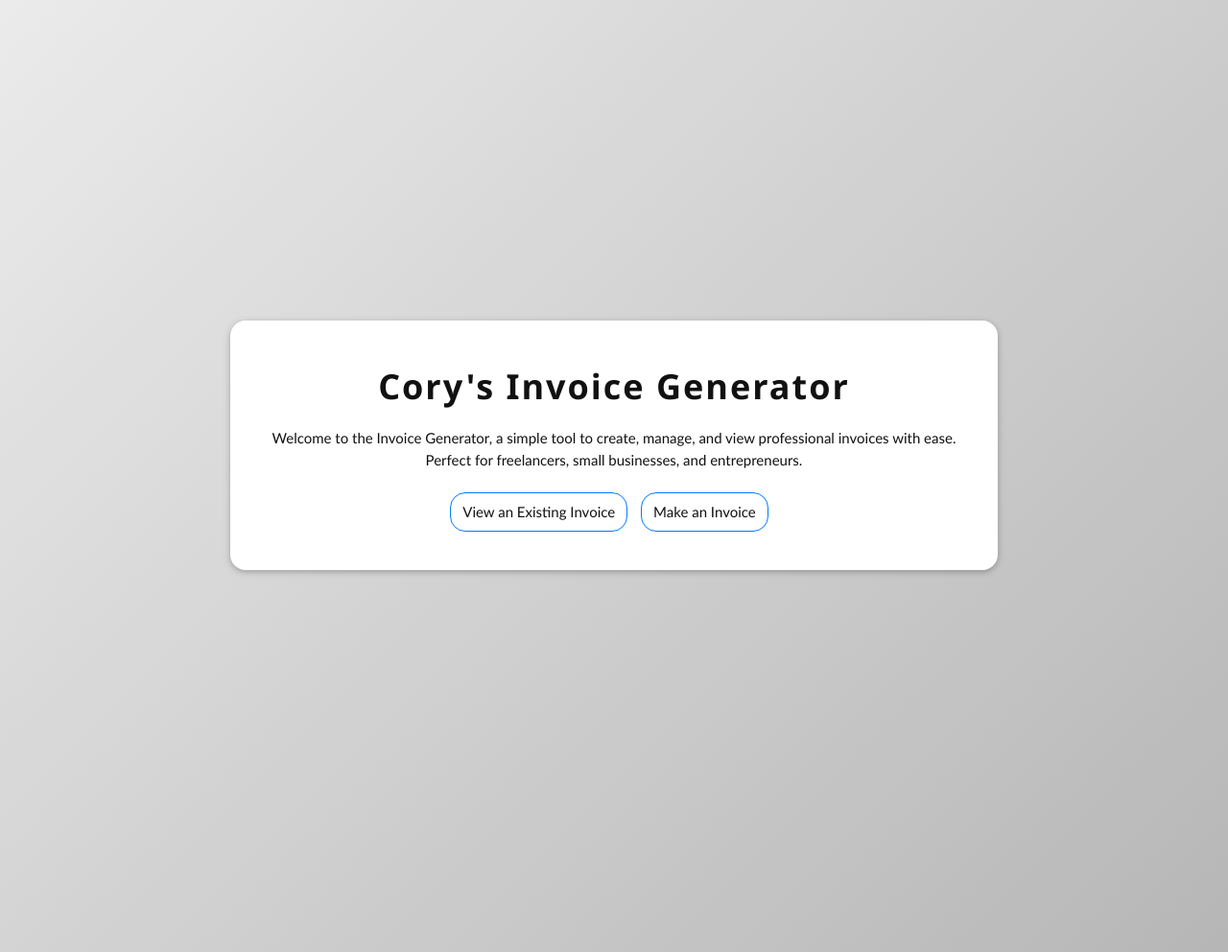
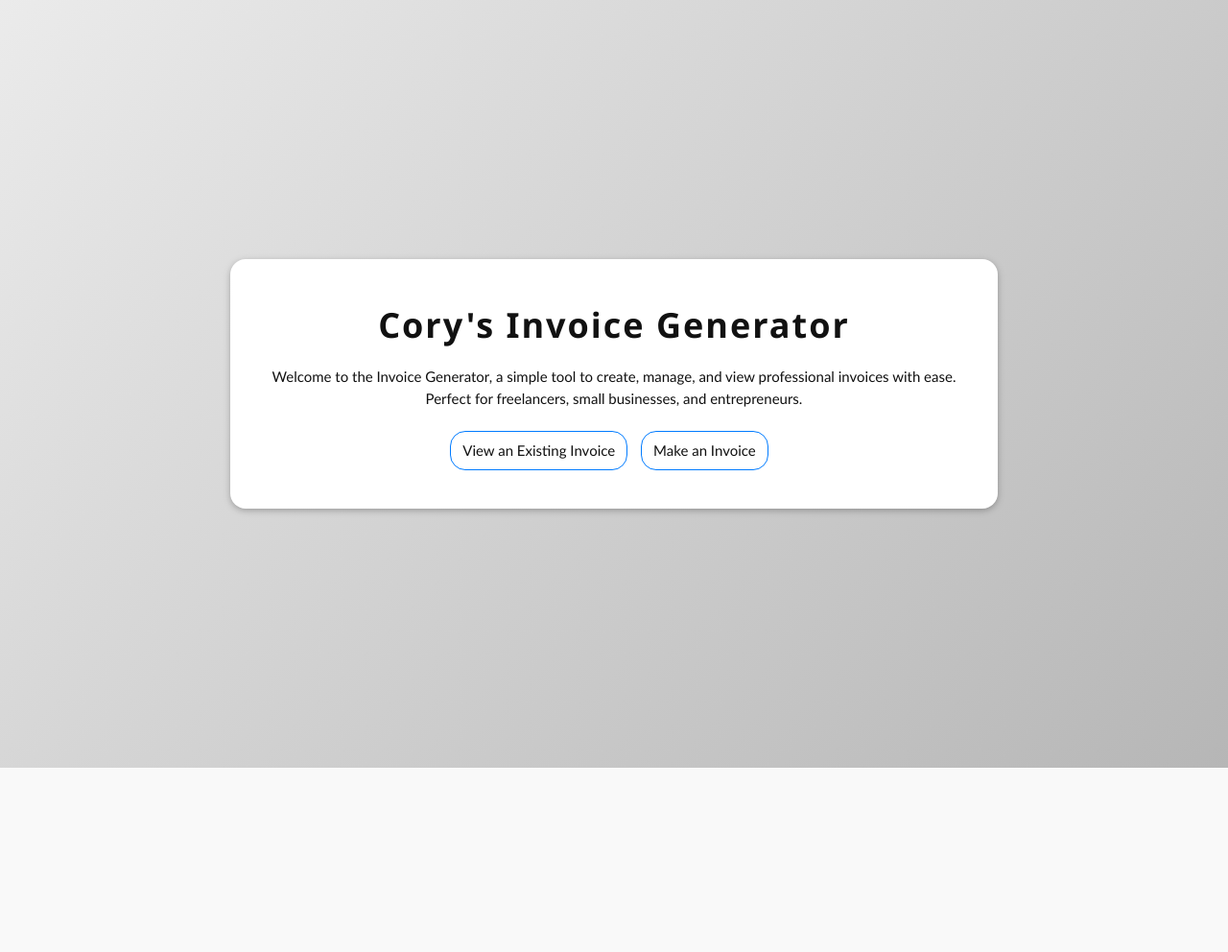
Before and after one commit to corygshava/invoice_creator, a PHP site: page / in a window 1280 px wide. Shown: the whole page at 96% size. After the commit the page ends 800 px from the top, so only its background shows below. Run offline with PHP 8.4, Linux system fonts and the light colour scheme.

Commit message:
fixed the UI issue with the homepage

```diff
--- a/css/styles.css
+++ b/css/styles.css
@@ -89,6 +89,8 @@ nav .links a.current::before{
     align-items: center;
     justify-content: center;
     gap: 30px;
+}
+.content:not(.t0){
     margin: 64px 0 128px 0;
 }
 /* Card Container */
--- a/index.php
+++ b/index.php
@@ -9,7 +9,7 @@
     <link rel="stylesheet" type="text/css" href="css/styles.css">
 </head>
 <body>
-    <div class="content">
+    <div class="content t0">
         <div class="w3-card callout themeround w3-center">
             <h1 class="hedtxt">Cory's Invoice Generator</h1>
             <p>Welcome to the Invoice Generator, a simple tool to create, manage, and view professional invoices with ease. Perfect for freelancers, small businesses, and entrepreneurs.</p>
```
